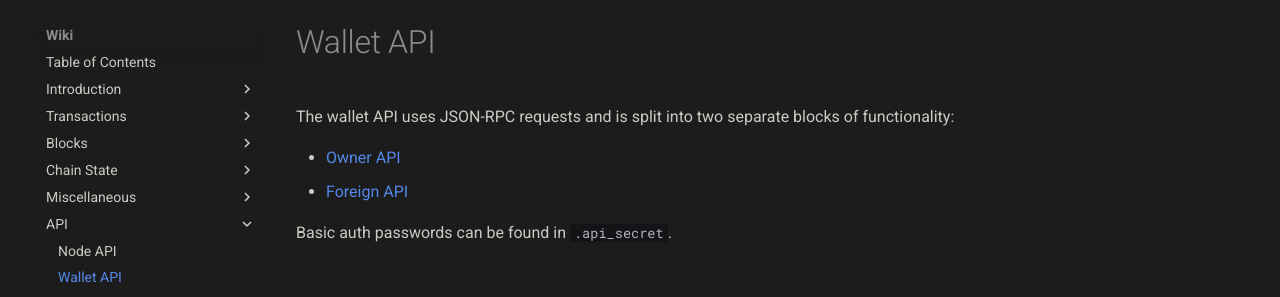
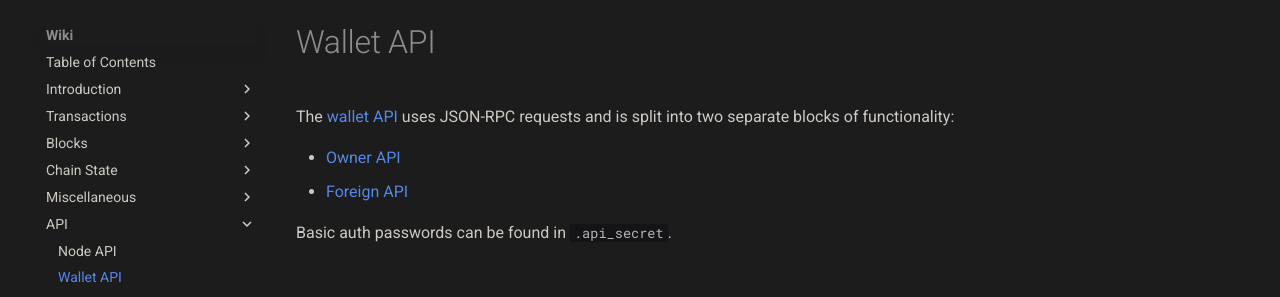
Before and after one commit to mimblewimble/docs, an MkDocs documentation site: the page built from docs/wiki/api/wallet-api.md, in a window 1280 px wide. Shown: the part 125-422 px from the top of the page. Built offline with MkDocs 1.6.1 and Material for MkDocs 9.7.7, drawn with Linux system fonts in a browser that asks for light colours; comment, search, counter and statistics services are not loaded; part of the change alters nothing that is shown.

```diff
--- a/docs/wiki/api/wallet-api.md
+++ b/docs/wiki/api/wallet-api.md
@@ -1,6 +1,6 @@
 # Wallet API
 
-The wallet API uses JSON-RPC requests and is split into two separate blocks of functionality:
+The [wallet API](https://docs.rs/grin_wallet_api/4.0.0/grin_wallet_api/) uses JSON-RPC requests and is split into two separate blocks of functionality:
 
 * [Owner API](https://docs.rs/grin_wallet_api/4.0.0/grin_wallet_api/struct.Owner.html)
 * [Foreign API](https://docs.rs/grin_wallet_api/4.0.0/grin_wallet_api/struct.Foreign.html)
```
